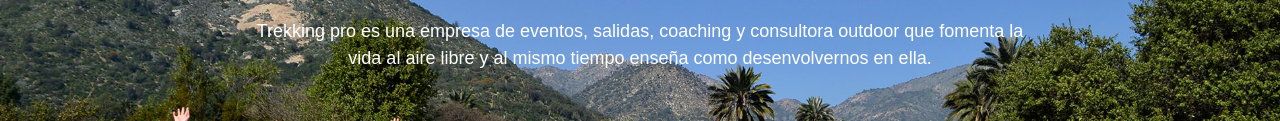
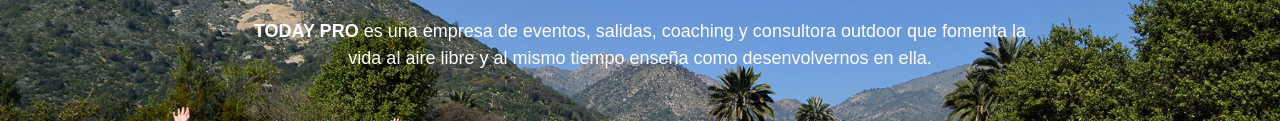
Before and after one commit to hmontes/todaypro, a website: page index.html in a window 1280 px wide. Shown: the part 282-403 px from the top of the page. Drawn offline with nearby package versions, Linux system fonts and the light colour scheme.

Commit message:
Error en el nombre corregido

```diff
--- a/index.html
+++ b/index.html
@@ -76,7 +76,7 @@
             <div class="header-content-inner">
                 <h1 id="homeHeading">Actividades recreativas</h1>
                 <br>
-                <p style="font-family: Sans-Serif; color: white;">Trekking pro es una empresa de eventos, salidas, coaching y consultora outdoor que fomenta la vida al aire libre y al mismo tiempo enseña como desenvolvernos en ella.</p>
+                <p style="font-family: Sans-Serif; color: white;"><b>TODAY PRO</b> es una empresa de eventos, salidas, coaching y consultora outdoor que fomenta la vida al aire libre y al mismo tiempo enseña como desenvolvernos en ella.</p>
                 <a href="#about" class="btn btn-primary btn-xl page-scroll">Más Información</a>
             </div>
         </div>
```
